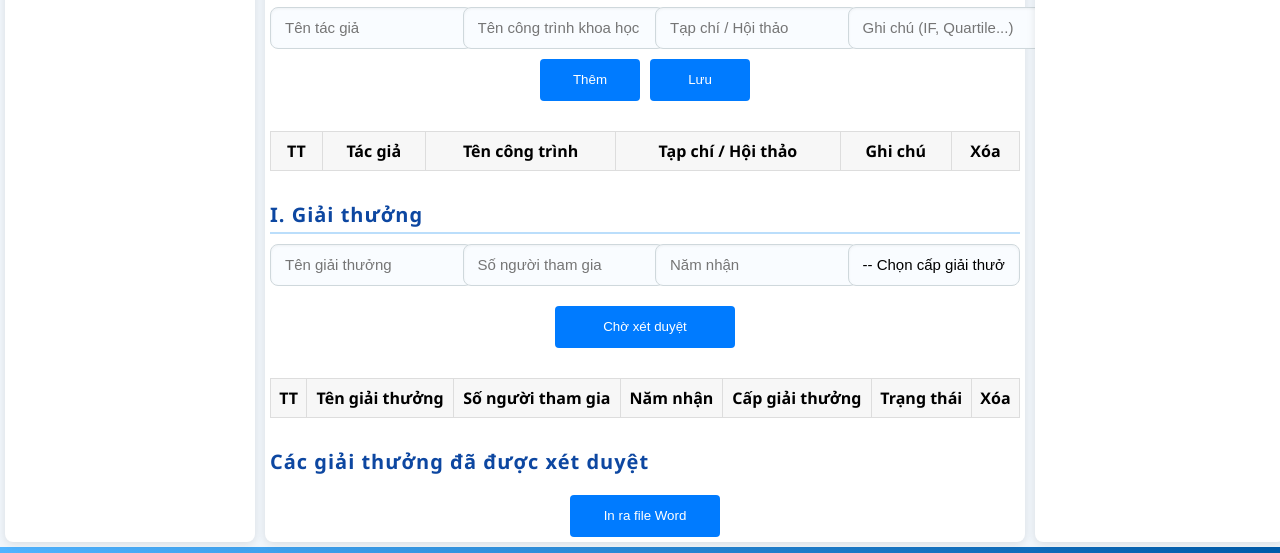
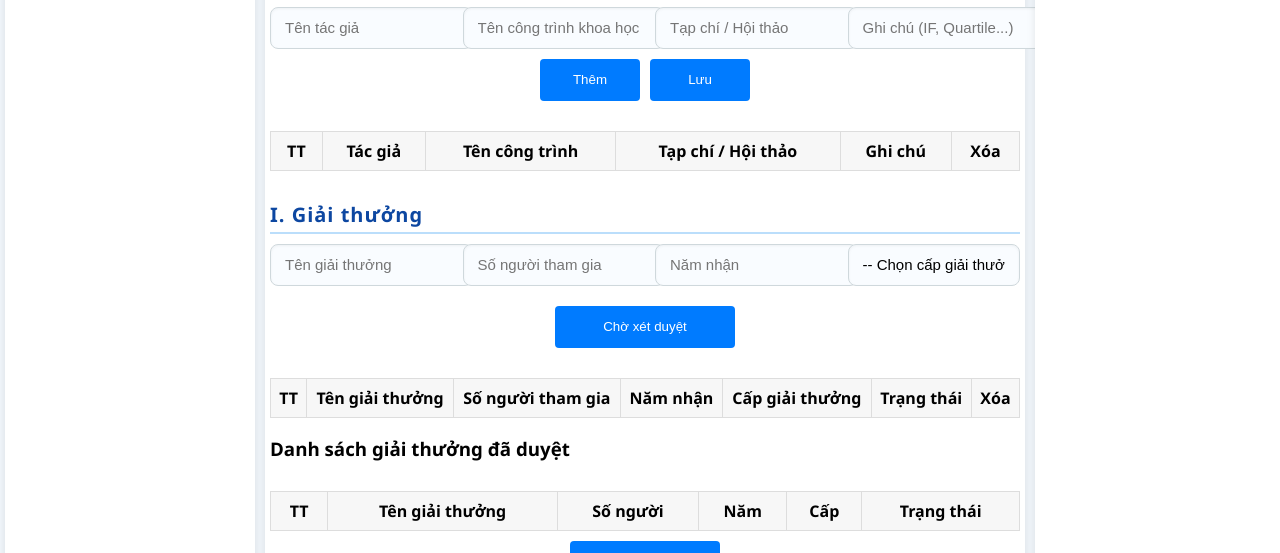
Before and after one commit to VindWeen/LacHongCV, a plain HTML site: page test.html in a window 1280 px wide. Shown: the part 3418-3971 px from the top of the page. Drawn offline with Linux system fonts and the light colour scheme; grey boxes are pictures that could not be loaded.

Commit message:
Update test.html

```diff
--- a/test.html
+++ b/test.html
@@ -452,8 +452,23 @@
             </thead>
             <tbody id="awardTableBody"></tbody>
           </table>
-          <div class="section-title" style="border-bottom: 0;">Các giải thưởng đã được xét duyệt</div>
-          <ul id="awardList"></ul>
+          <h3>Danh sách giải thưởng đã duyệt</h3>
+<table id="awardApprovedTable" class="info-table" border="1" cellspacing="0" cellpadding="5">
+  <thead>
+    <tr>
+      <th>TT</th>
+      <th>Tên giải thưởng</th>
+      <th>Số người</th>
+      <th>Năm</th>
+      <th>Cấp</th>
+      <th>Trạng thái</th>
+    </tr>
+  </thead>
+  <tbody id="awardApprovedTableBody">
+    <!-- Dữ liệu sẽ được render ở đây -->
+  </tbody>
+</table>
+
 
         </div>
       </div>
```
